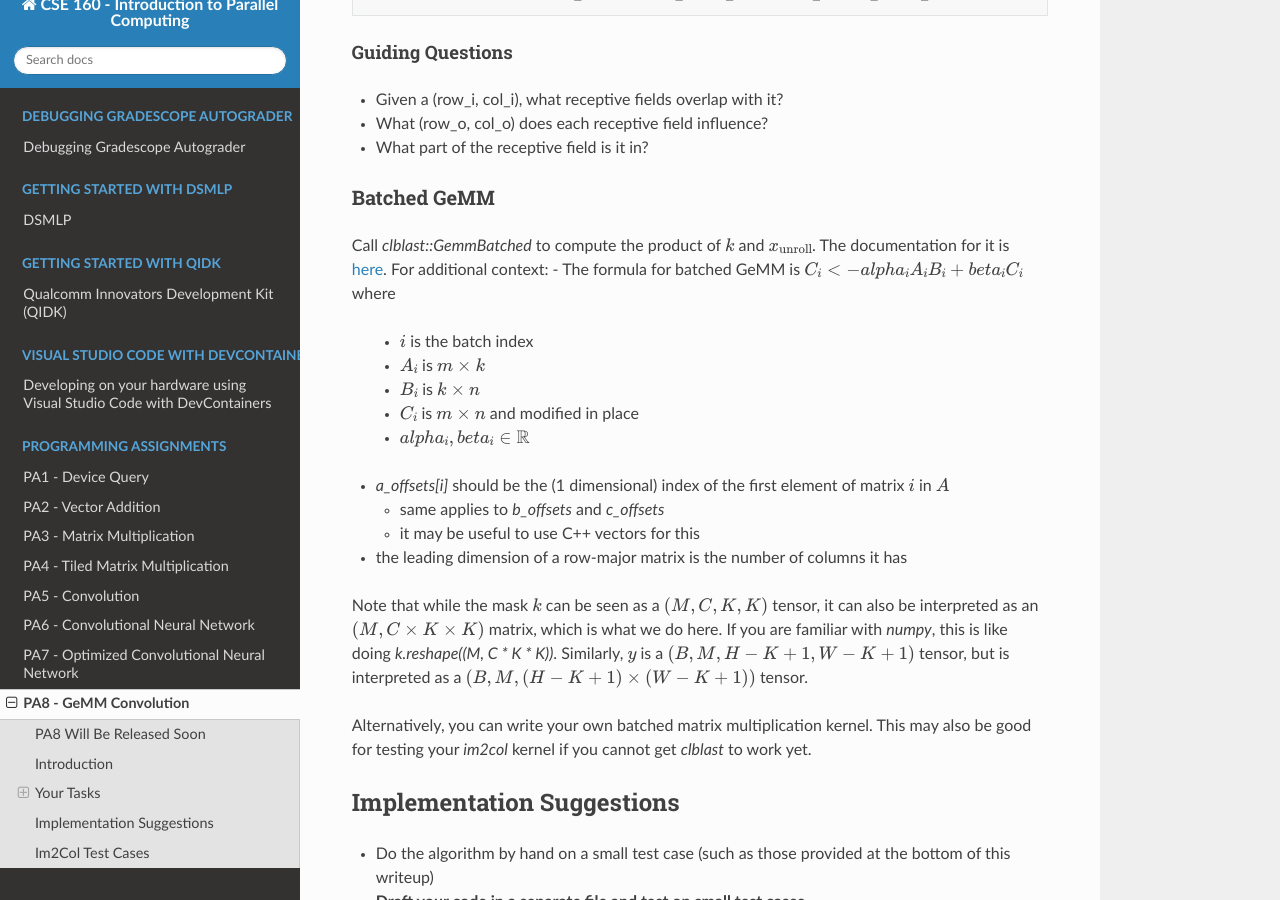
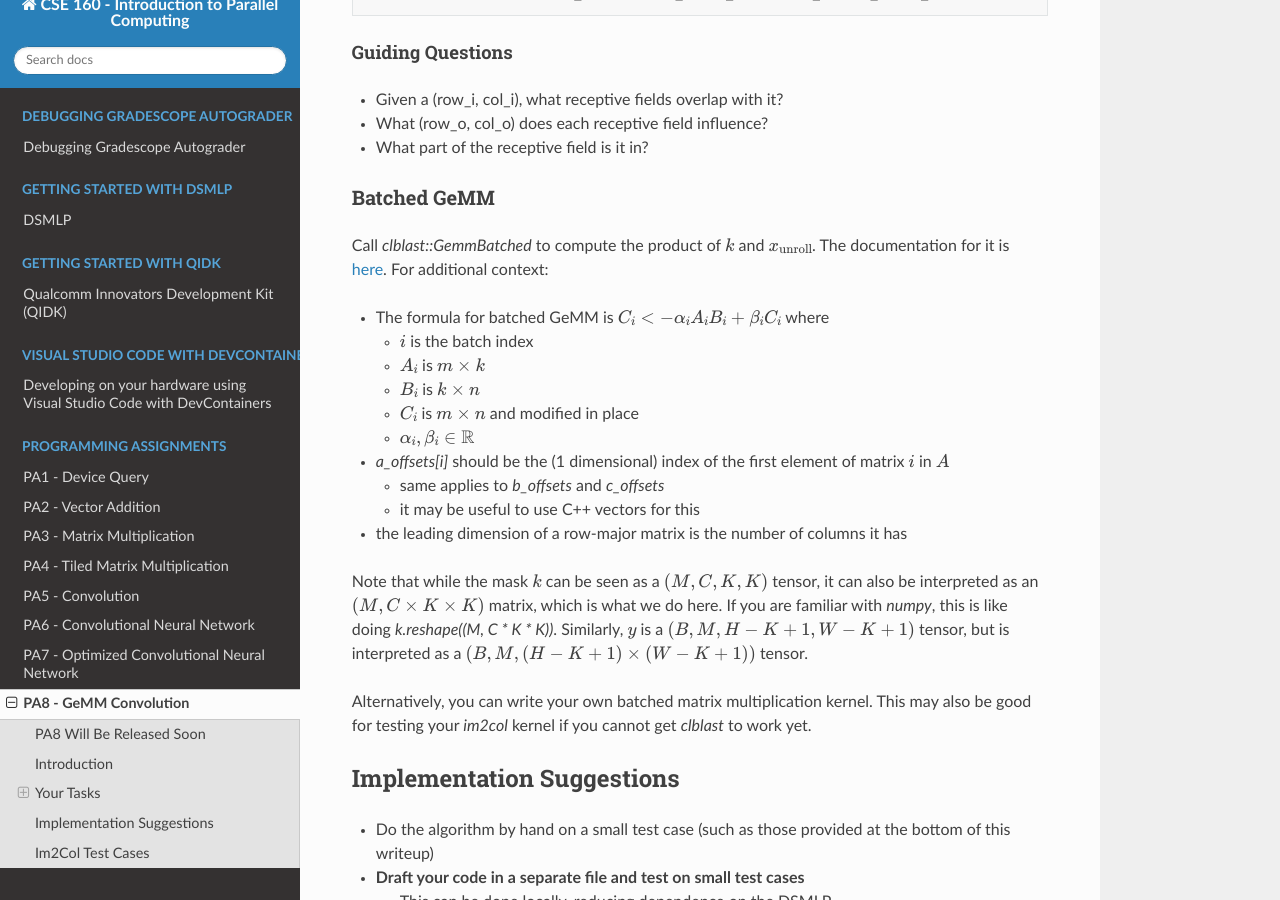
Before and after one commit to KastnerRG/cse160-docs, a Sphinx documentation site: the page built from docs/source/PA8.rst, in a window 1280 px wide and 900 px high, scrolled down 1552 px. Built offline with Sphinx 7.4.7 and the Read the Docs theme 3.1.0, drawn with Linux system fonts in a browser that asks for light colours; formulas are drawn with MathJax 3.

Commit message:
fix formatting for PA8 writeup

```diff
--- a/docs/source/PA8.rst
+++ b/docs/source/PA8.rst
@@ -59,13 +59,14 @@ Batched GeMM
 ^^^^^^^^^^^^
 
 Call `clblast::GemmBatched` to compute the product of :math:`k` and :math:`x_{\text{unroll}}`. The documentation for it is `here <https://github.com/CNugteren/CLBlast/blob/master/doc/api.md#xgemmbatched-batched-version-of-gemm>`_. For additional context:
-- The formula for batched GeMM is :math:`C_i <- alpha_i A_i B_i + beta_i C_i` where
+
+- The formula for batched GeMM is :math:`C_i <- \alpha_i A_i B_i + \beta_i C_i` where
 
   - :math:`i` is the batch index
   - :math:`A_i` is :math:`m \times k`
   - :math:`B_i` is :math:`k \times n`
   - :math:`C_i` is :math:`m \times n` and modified in place
-  - :math:`alpha_i, beta_i \in \mathbb{R}`
+  - :math:`\alpha_i, \beta_i \in \mathbb{R}`
 
 - `a_offsets[i]` should be the (1 dimensional) index of the first element of matrix :math:`i` in :math:`A`
 
```
